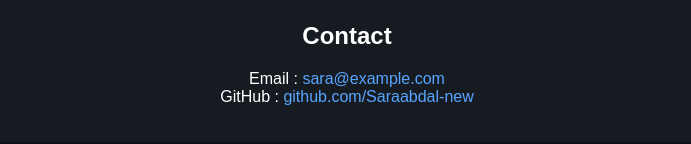
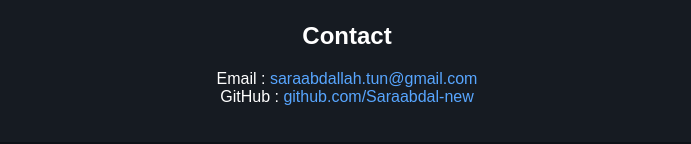
Before and after one commit to Saraabdal-new/portfolio-sara, a plain HTML site: page index.html in a window 1280 px wide. Shown: the part 632-776 px from the top of the page, without its empty margins (293-984 px from the left). Drawn offline with Linux system fonts and the light colour scheme.

Commit message:
Update index.html

```diff
--- a/index.html
+++ b/index.html
@@ -56,7 +56,7 @@
 
 <div class="section">
     <h2>Contact</h2>
-    <p>Email : <a href="mailto:sara@example.com">sara@example.com</a><br>
+    <p>Email : <a href="mailto:saraabdallah.tun@gmail.com">saraabdallah.tun@gmail.com</a><br>
        GitHub : <a href="https://github.com/Saraabdal-new">github.com/Saraabdal-new</a>
     </p>
 </div>
```
